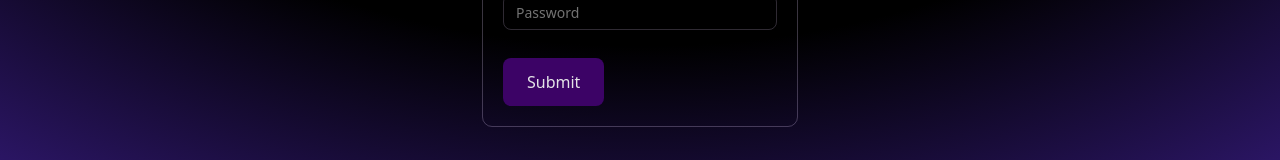
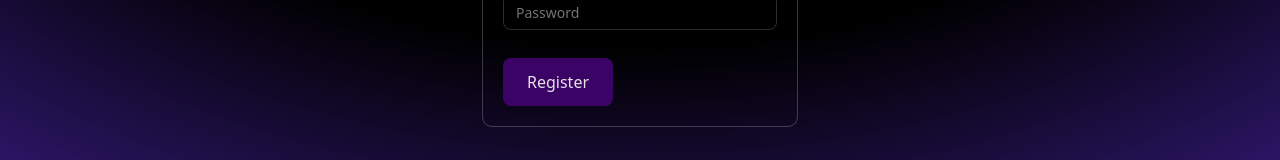
Before and after one commit to kmr-ankitt/kenv, a Next.js app in the folder client/: page /register in a window 1280 px wide. Shown: the part 434-594 px from the top of the page. Built offline with nearby package versions, Linux system fonts and the light colour scheme.

Commit message:
fix: Name change

```diff
--- a/client/src/components/Login.tsx
+++ b/client/src/components/Login.tsx
@@ -56,7 +56,7 @@ export default function Login() {
               </FormItem>
             )}
           />
-          <AnimatedButton value="Submit" />
+          <AnimatedButton value="Login" />
         </form>
       </Form>
     </div>
--- a/client/src/components/Register.tsx
+++ b/client/src/components/Register.tsx
@@ -56,7 +56,7 @@ export default function Register() {
               </FormItem>
             )}
           />
-          <AnimatedButton value="Submit" />
+          <AnimatedButton value="Register" />
         </form>
       </Form>
     </div>
```
